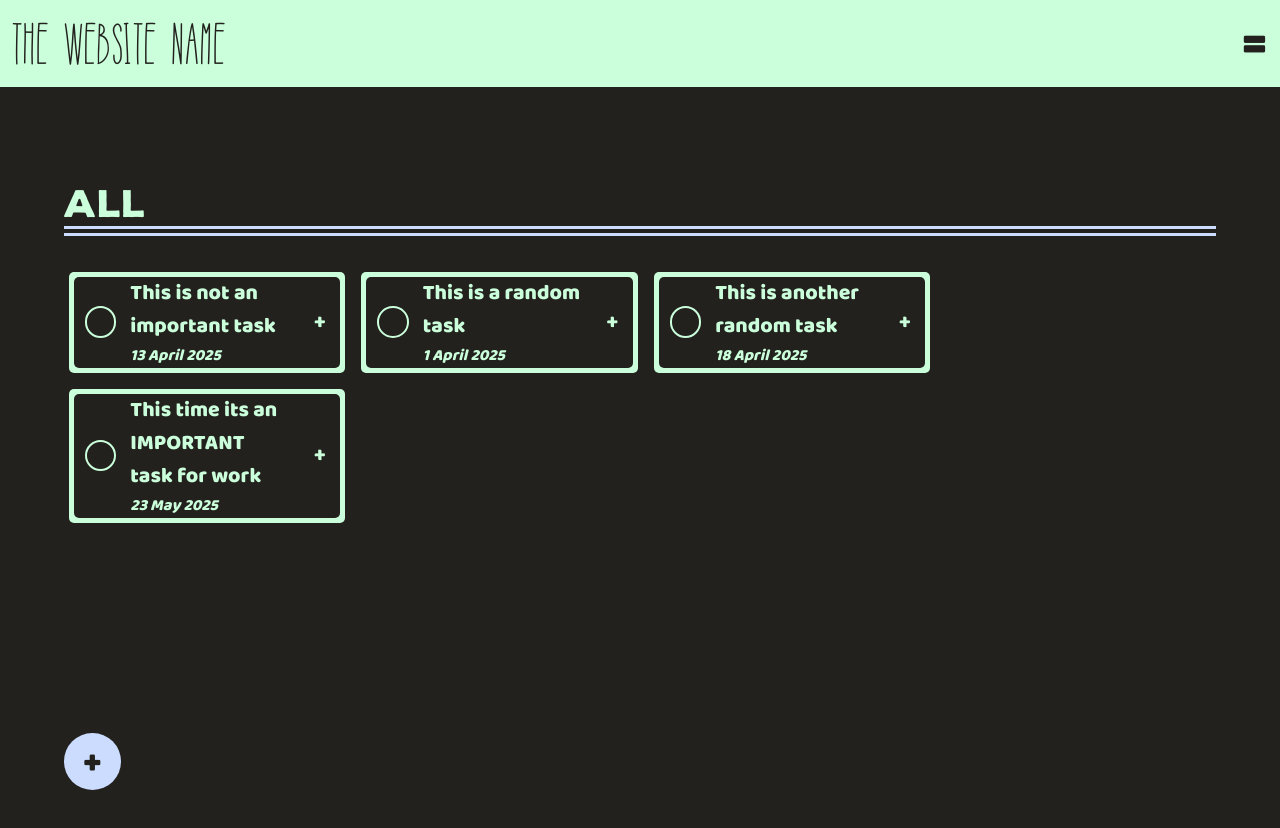
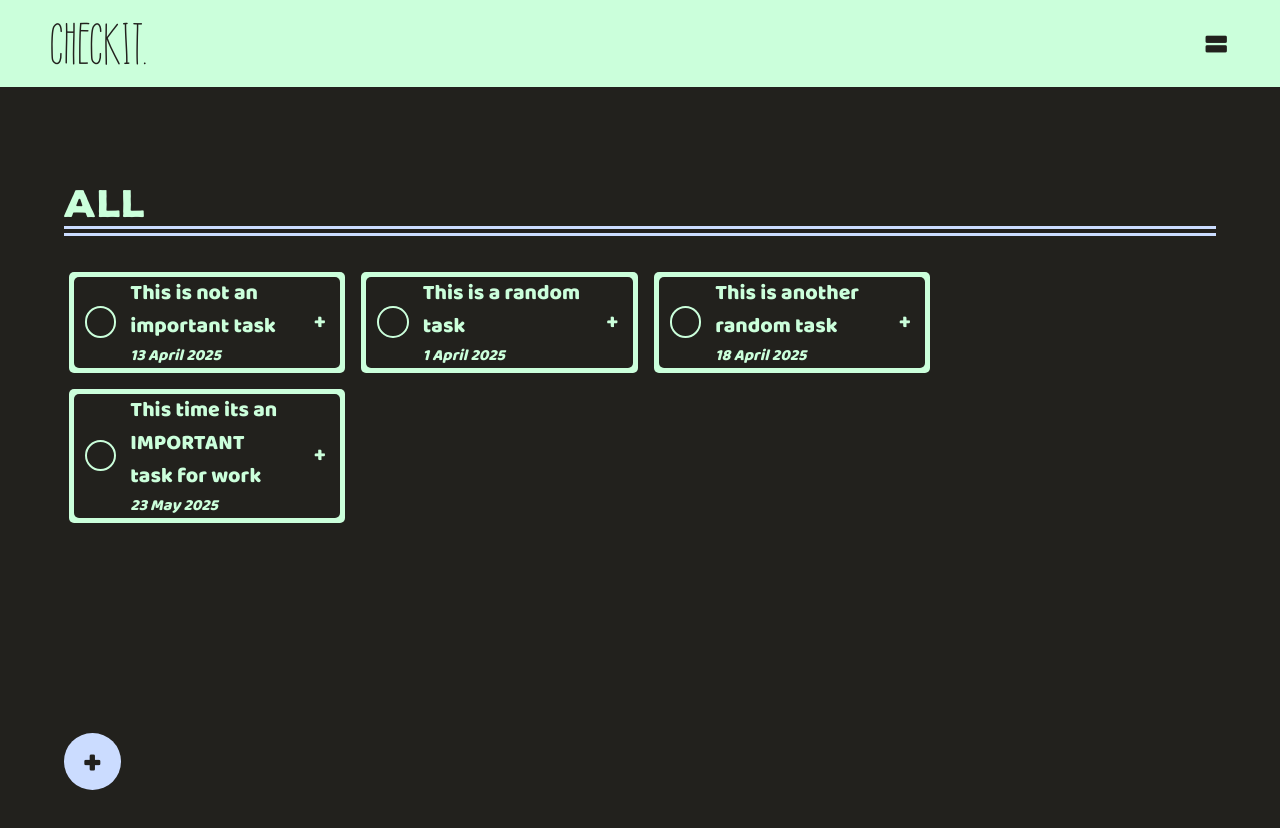
Before and after one commit to oler4to/Project-TodoList, a website built with webpack: page src/index.html in a window 1280 px wide. Built offline with nearby package versions, Linux system fonts and the light colour scheme.

Commit message:
refactor: add an actual name for this todo-list webpage. final: after 2000 years i am officially done. this is my final commit.

```diff
--- a/src/index.html
+++ b/src/index.html
@@ -1,7 +1,7 @@
 <html>
 
   <head>
-    <title>TodoList</title>
+    <title>checkIt.</title>
   <script defer src="main.js"></script></head>
   <body>
 
@@ -15,7 +15,7 @@
     </section>
 
     <header id="header">
-      <span>The Website Name</span>
+      <span>checkIt.</span>
       <span id="open-menu">=</span>
     </header>
 
--- a/src/styles.css
+++ b/src/styles.css
@@ -60,7 +60,7 @@ body {
 #header {
   position: relative;
 
-  padding: 1dvw;
+  padding: 1vw 4vw;
   display: flex;
   flex-direction: row;
 
```
